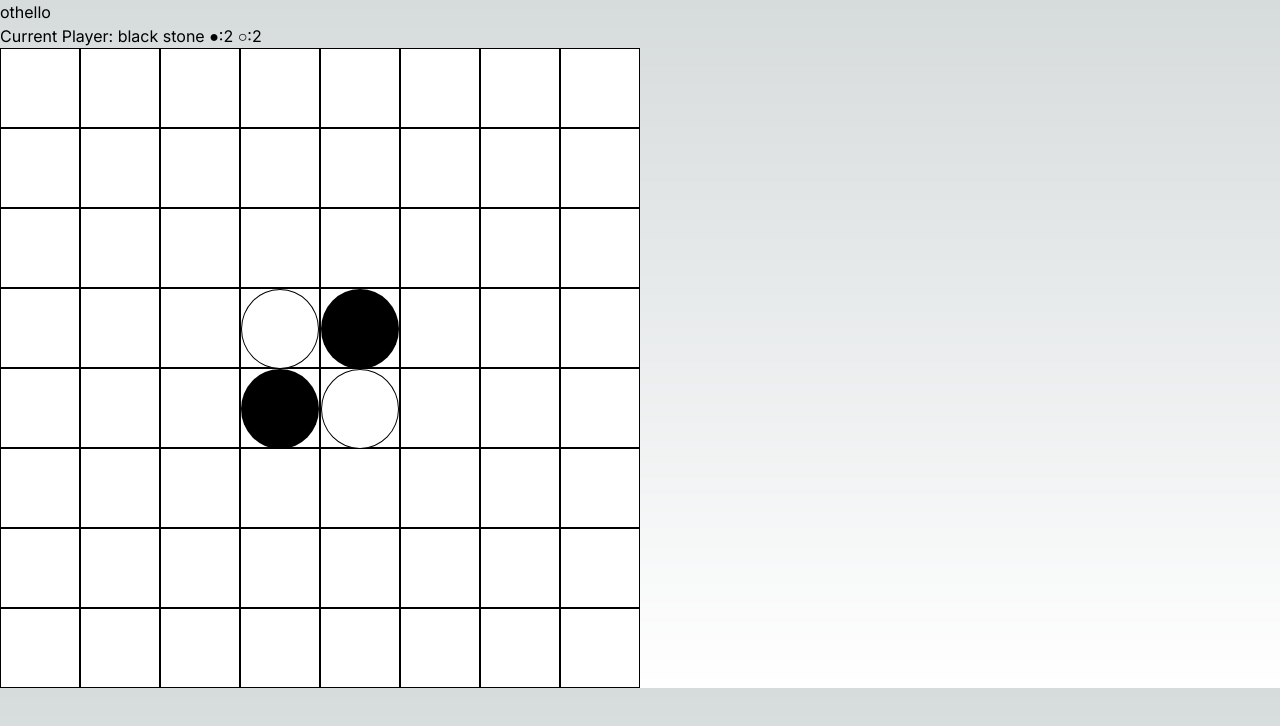
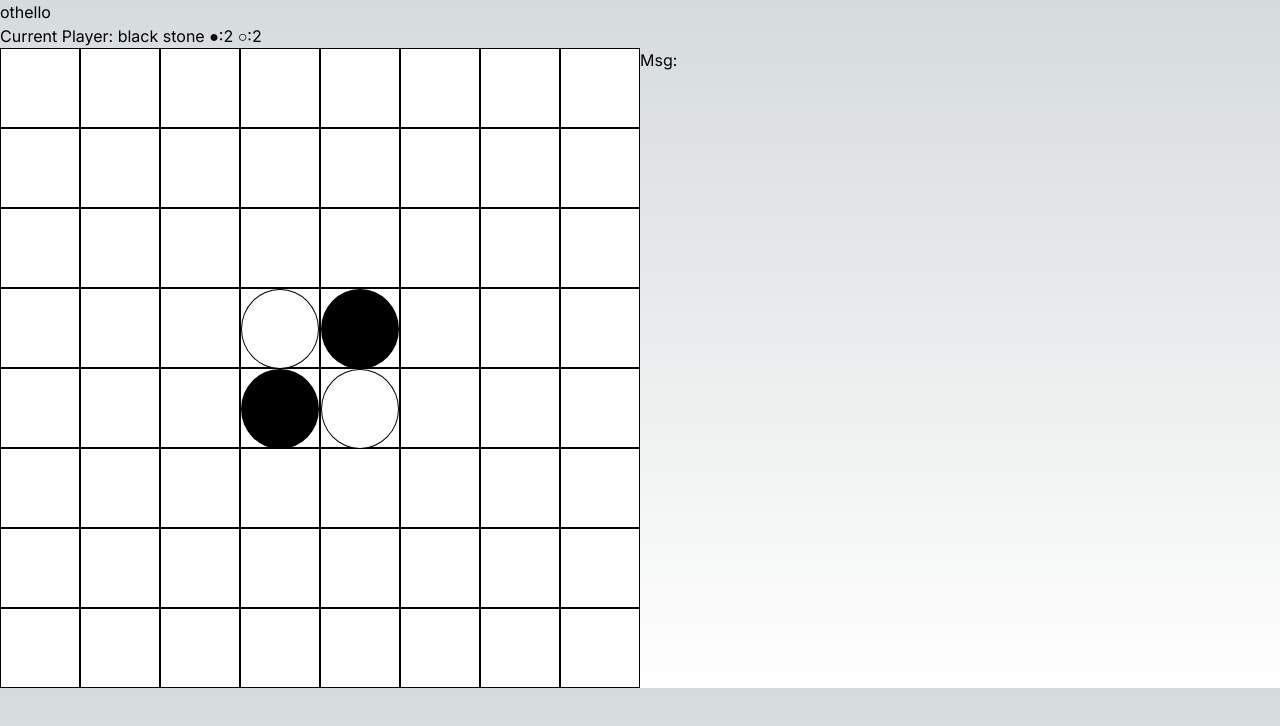
Before and after one commit to flashingwind/reversi-nextjs, a Next.js app: page / in a window 1280 px wide. Shown: the top 726 px of the page. Built offline with nearby package versions, Linux system fonts and the light colour scheme.

Commit message:
メッセージ位置調整

```diff
--- a/src/app/globals.css
+++ b/src/app/globals.css
@@ -24,6 +24,20 @@ body {
       rgb(var(--background-end-rgb))
     )
     rgb(var(--background-start-rgb));
+}
+
+.cells_border{
+  display: inline-block;
+  vertical-align:top;
+  height: 640px;
+  width: 640px;
+}
+
+.text{
+  display: inline-block;
+  vertical-align:top;
+  height: 640px;
+  width: 60px;
 }
 
 .cell{
--- a/src/components/Board.tsx
+++ b/src/components/Board.tsx
@@ -84,7 +84,7 @@ const Board = () => {
             </div>
         ))}
       </div>
-      <div className='text'>{ LogProps.text }</div>
+      <div className='text'>Msg:{ LogProps.text }</div>
     </div>
   );
 };
```
